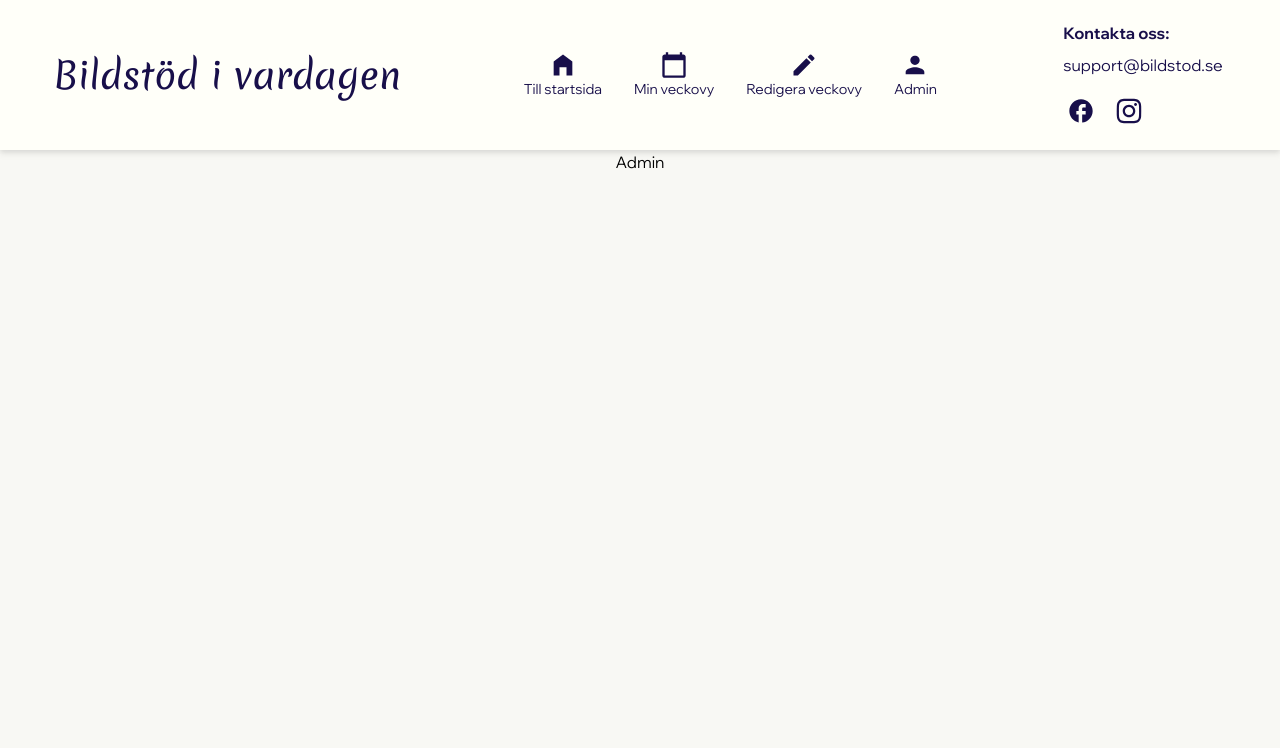
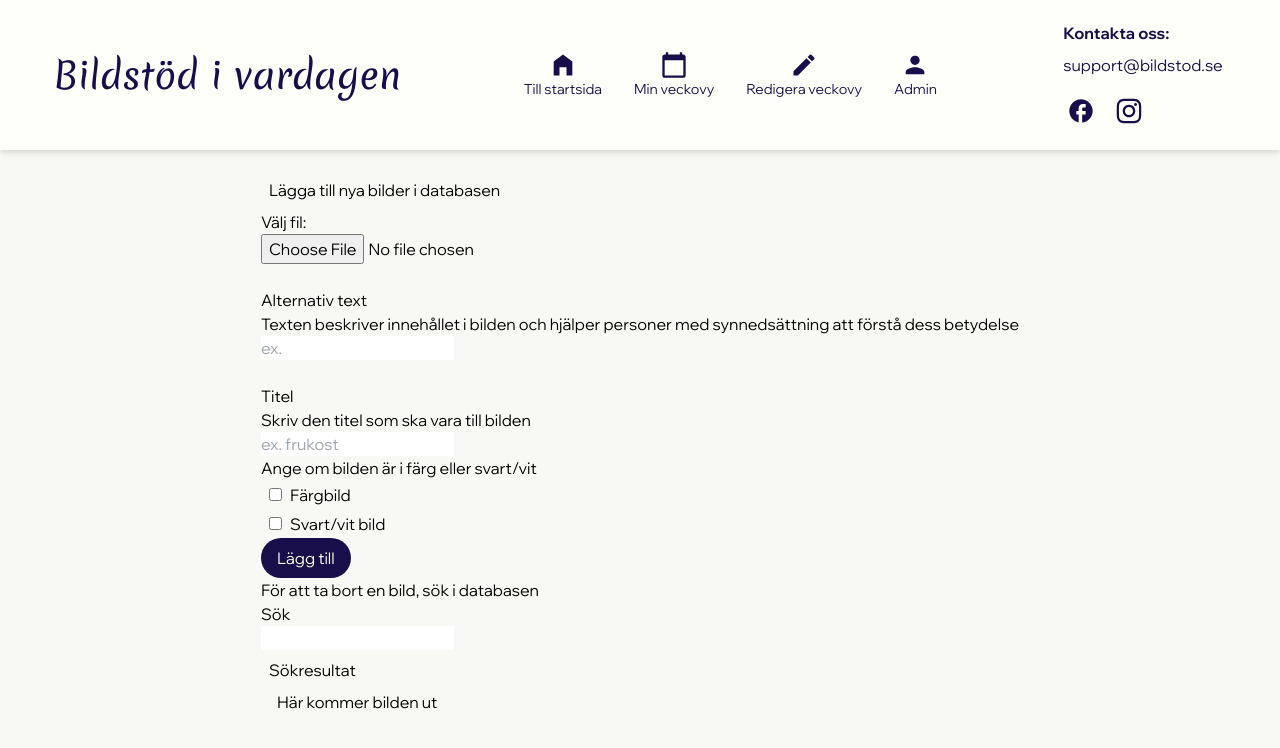
Before and after one commit to QueAnkan/graduation-project, a React (Vite) app: page /admin in a window 1280 px wide. Shown: the top 748 px of the page. Built offline with nearby package versions, Linux system fonts and the light colour scheme.

Commit message:
started on admin-page

```diff
--- a/src/routes/Admin.jsx
+++ b/src/routes/Admin.jsx
@@ -1,11 +1,80 @@
-
+import { useState } from "react";
+import Button from '../utils/style-generators/buttonGenerator'
 
 const Admin = () => {
+	const [selectedOption, setSelectedOption] = useState('true');
 
 	return(
-		<>
-		<h1>Admin</h1>
-		</>
+	<section className="m-5">
+		<div className="flex flex-col">
+			<div className="m-2">
+				<h1>Lägga till nya bilder i databasen</h1>
+			</div>
+			<label>
+				<p>Välj fil: </p>
+				<input
+					type="file"
+					accept="image/svg"
+					onChange={(e) => {
+						const files = e.target.files[0]
+					}}
+				/>
+			</label>
+			<br />
+			<label>
+				<span>Alternativ text</span>
+				<p>Texten beskriver innehållet i bilden och hjälper personer med synnedsättning att förstå dess betydelse</p>
+				<input
+					type="text"
+					placeholder="ex. " />
+			</label>
+			<br />
+			<label>
+				<span>Titel</span>
+				<p>Skriv den titel som ska vara till bilden</p>
+				<input
+				type="text"
+				placeholder="ex. frukost" />
+			</label>
+
+			<p>Ange om bilden är i färg eller svart/vit</p>
+			<label>
+				<input
+					type="checkbox"
+					value="color"
+					checked={selectedOption === 'color'}
+					onChange={() => setSelectedOption('color')}
+					className="m-2"
+					/>
+					Färgbild
+			</label>
+			<label>
+				<input
+					type="checkbox"
+					value="bw"
+					checked={selectedOption === 'bw'}
+					onChange={() => setSelectedOption('bw')}
+					className="m-2"
+					/>
+					Svart/vit bild
+			</label>
+			<Button>Lägg till</Button>
+		</div>
+		<div className="flex flex-col">
+			<p>För att ta bort en bild, sök i databasen</p>
+			<label>
+				<p>Sök</p>
+				<input
+					type="text"/>
+			</label>
+			<div className="m-2">
+					<p>Sökresultat</p>
+				<div className="m-2">
+					Här kommer bilden ut
+				</div>
+			</div>
+		</div>
+		</section>
 	)
 }
 
```
